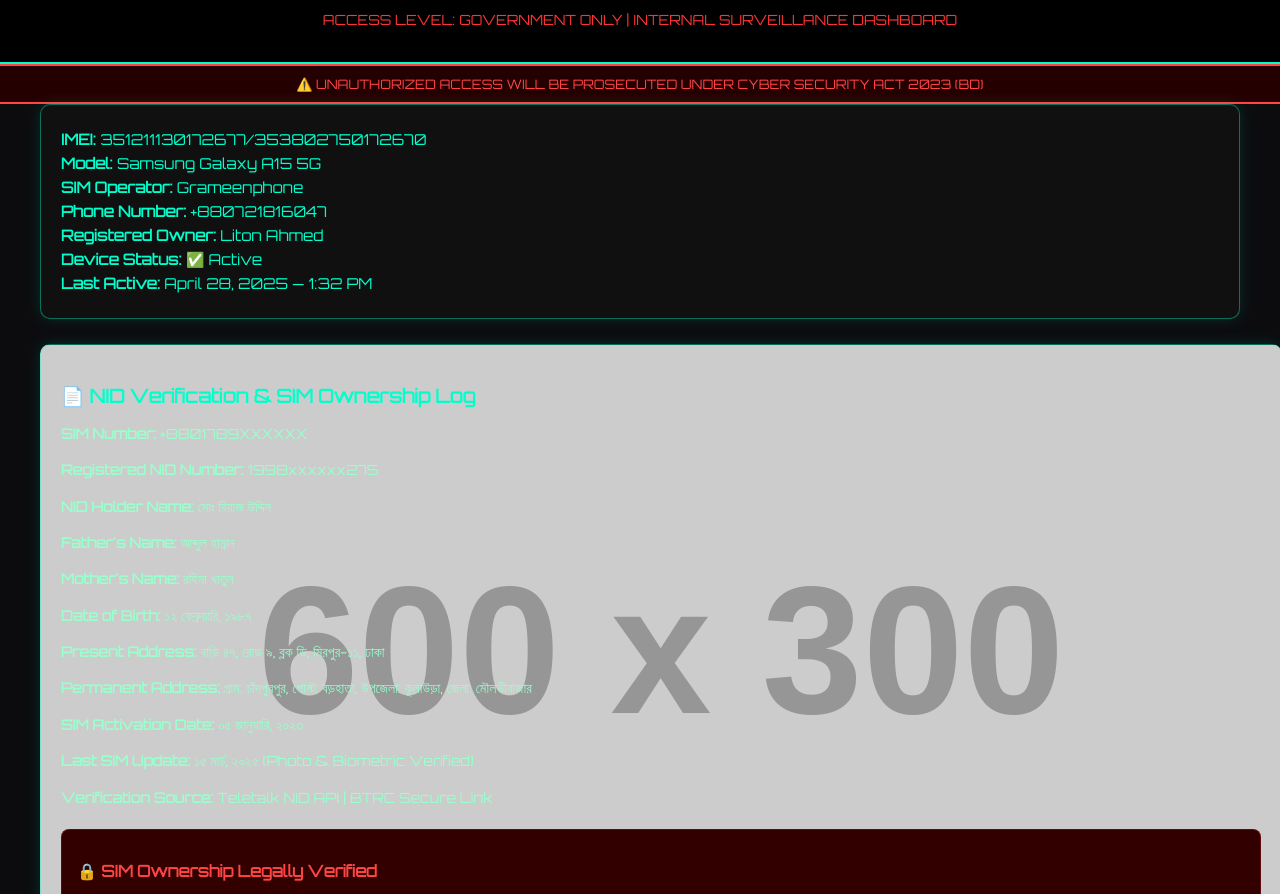
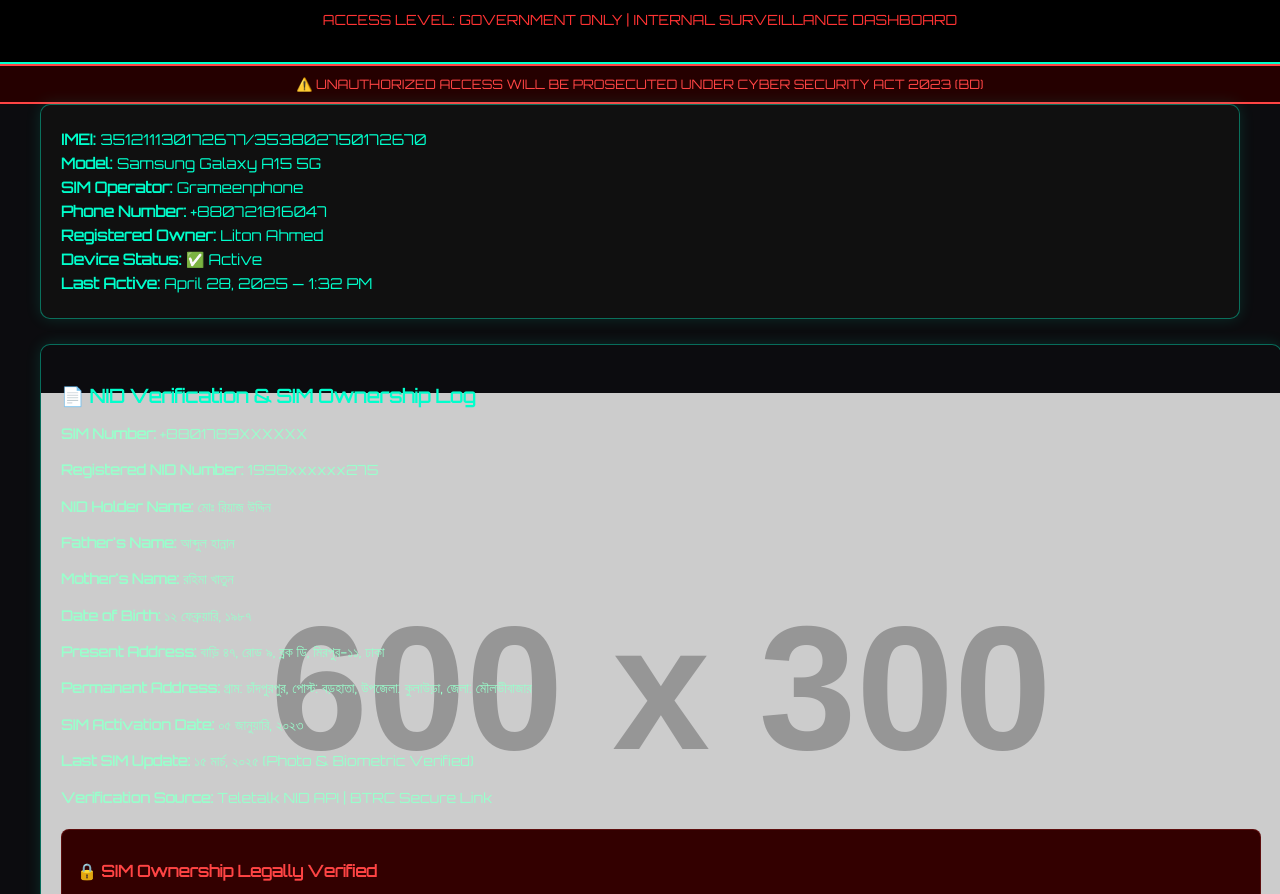
Before and after one commit to priyo2544/Cyber_Crime_BD, a plain HTML site: page main.html in a window 1280 px wide. Shown: the part 58-952 px from the top of the page. Drawn offline with Linux system fonts and the light colour scheme; placeholder pictures from the web are drawn by us.

Commit message:
Update main.html

```diff
--- a/main.html
+++ b/main.html
@@ -62,11 +62,14 @@
     }
 
     .map-panel {
-      height: 600px;
-      width: 100%;
-      background: url('https://via.placeholder.com/600x300.png?text=Real-Time+IMEI+Tracking+Visualization') no-repeat center center;
-      background-size: cover;
-    }
+  width: 100%;
+  height: auto;
+  aspect-ratio: 16 / 9; /* স্ক্রিন অনুযায়ী হাইট অ্যাডজাস্ট হবে */
+  background: url('https://via.placeholder.com/600x300.png?text=Real-Time+IMEI+Tracking+Visualization') no-repeat center center;
+  background-size: contain; /* বা cover রাখতে পারেন */
+  background-repeat: no-repeat;
+}
+
 
     table {
       width: 100%;
```
